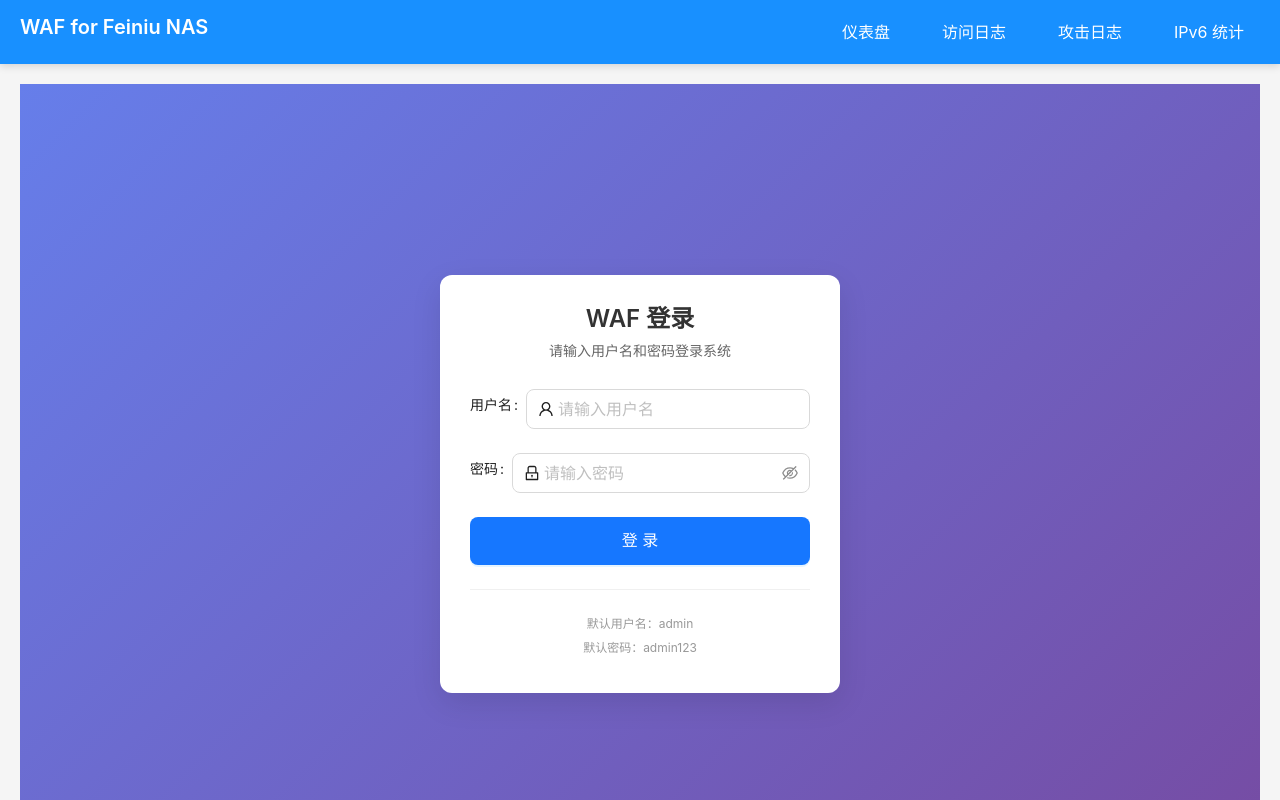
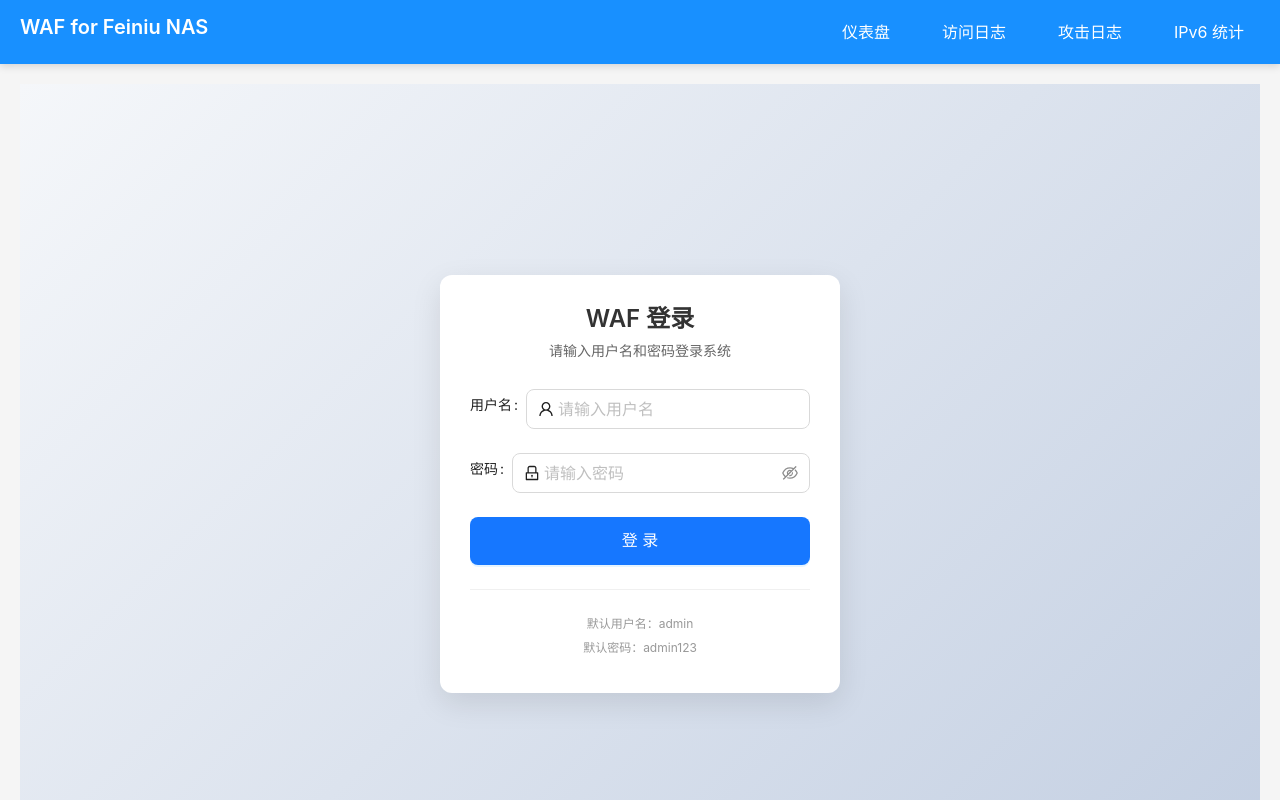
Before and after one commit to aqiyoung/waf, a Vue app in the folder frontend/: page /login in a window 1280 px wide. Shown: the top 800 px of the page. Built offline with nearby package versions, Linux system fonts and the light colour scheme.

Commit message:
Optimize login page background color

```diff
--- a/frontend/src/views/Login.vue
+++ b/frontend/src/views/Login.vue
@@ -146,7 +146,7 @@
   justify-content: center;
   align-items: center;
   min-height: 100vh;
-  background: linear-gradient(135deg, #667eea 0%, #764ba2 100%);
+  background: linear-gradient(135deg, #f5f7fa 0%, #c3cfe2 100%);
   padding: 20px;
 }
 
```
